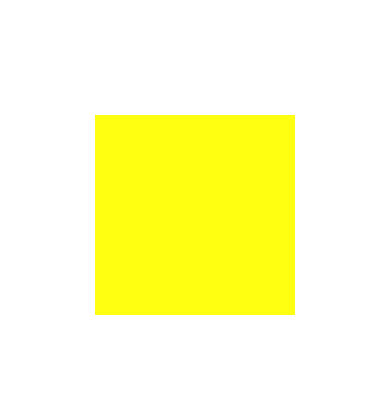
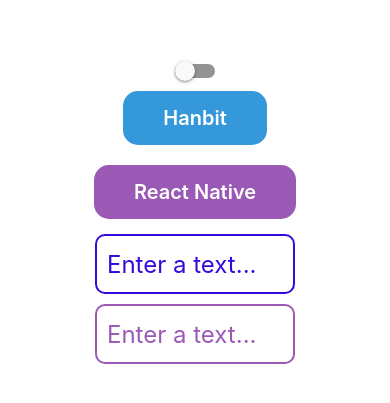
Before and after one commit to sh0seo/myReactNative, a React Native app: screen / in a window 390 px wide. Shown: the part 207-610 px from the top of the page. Built offline with nearby package versions, Linux system fonts and the light colour scheme.

Commit message:
'update'

```diff
--- a/index.js
+++ b/index.js
@@ -11,7 +11,8 @@
 // import App from './src/App1';
 // import App from './src/AppRetention';
 // import App from './src/chapter4/AppFlex';
-import App from './src/chapter4/AppShadow';
+// import App from './src/chapter4/AppShadow';
+import App from './src/chapter4/App';
 import {name as appName} from './app.json';
 
 AppRegistry.registerComponent(appName, () => App);
--- a/package.json
+++ b/package.json
@@ -22,6 +22,7 @@
     "@types/jest": "^25.2.3",
     "@types/react-native": "^0.63.2",
     "@types/react-test-renderer": "^16.9.2",
+    "@types/styled-components": "^5.1.7",
     "babel-jest": "^25.1.0",
     "eslint": "^6.5.1",
     "jest": "^25.1.0",
--- a/src/chapter4/App.tsx
+++ b/src/chapter4/App.tsx
@@ -1,13 +1,41 @@
-import React from 'react';
-import {View, Text} from 'react-native';
-import {styles} from './styles';
+import React, {useState} from 'react';
+import {Switch} from 'react-native';
+// import {styles} from './styles';
+
+// const App = () => {
+//   return (
+//     <View style={styles.continer}>
+//       <Text style={styles.text}>Inline Styling - Text</Text>
+//       <Text style={[styles.text, styles.error]}>Inline Styling - Error</Text>
+//     </View>
+//   );
+// };
+
+import styled,{ThemeProvider} from 'styled-components/native';
+import Button from './components/Button';
+import Input from './components/Input';
+import {lightTheme, darkTheme} from '../theme';
+
+const Container = styled.View`
+  flex: 1;
+  background-color: ${props => props.theme.background}
+  align-items: center;
+  justify-content: center;
+`;
 
 const App = () => {
+  const [isDark, setIsDark] = useState(false);
+  const _toggleSwitch = () => setIsDark(!isDark);
   return (
-    <View style={styles.continer}>
-      <Text style={styles.text}>Inline Styling - Text</Text>
-      <Text style={[styles.text, styles.error]}>Inline Styling - Error</Text>
-    </View>
+    <ThemeProvider theme={isDark ? darkTheme : lightTheme}>
+      <Container>
+        <Switch value={isDark} onValueChange={_toggleSwitch} />
+        <Button title="Hanbit" />
+        <Button title="React Native" />
+        <Input borderColor="#3409db" />
+        <Input borderColor="#9b59b6" />
+      </Container>
+    </ThemeProvider>
   );
 };
 
--- /dev/null
+++ b/src/chapter4/components/Button.tsx
@@ -0,0 +1,32 @@
+import React from 'react';
+import styled from 'styled-components/native';
+
+const ButtonContainer = styled.Pressable`
+  background-color: ${(props: ButtonProps) =>
+    props.title === 'Hanbit' ? props.theme.blue : props.theme.purple};
+  border-radius: 15px;
+  padding: 15px 40px;
+  margin: 10px 0px;
+  justify-content: center;
+`;
+
+const Title = styled.Text`
+  font-size: 20px;
+  font-weight: 600;
+  color: ${(props: ButtonProps) => props.theme.text};
+`;
+
+interface ButtonProps {
+  title: string;
+  theme: any;
+}
+
+const Button = (props: ButtonProps) => {
+  return (
+    <ButtonContainer title={props.title}>
+      <Title>{props.title}</Title>
+    </ButtonContainer>
+  );
+};
+
+export default Button;
--- /dev/null
+++ b/src/chapter4/components/Input.tsx
@@ -0,0 +1,26 @@
+import React from 'react';
+import styled from 'styled-components/native';
+
+interface TextInputProps {
+  borderColor: any;
+}
+
+const StyledInput = styled.TextInput.attrs((props: TextInputProps) => ({
+  placeholder: 'Enter a text...',
+  placeholderTextColor: props.borderColor,
+}))`
+  width: 200px;
+  height: 60px;
+  margin: 5px;
+  padding: 10px;
+  border-radius: 10px;
+  border: 2px;
+  border-color: ${(props: TextInputProps) => props.borderColor};
+  font-size: 24px;
+`;
+
+const Input = (props: TextInputProps) => {
+  return <StyledInput borderColor={props.borderColor} />;
+};
+
+export default Input;
--- /dev/null
+++ b/src/theme.tsx
@@ -0,0 +1,18 @@
+export const theme = {
+  purple: '#9b59b6',
+  blue: '#3498db',
+};
+
+export const lightTheme = {
+  background: '#ffffff',
+  text: '#ffffff',
+  purple: '#9b59b6',
+  blue: '#3498db',
+};
+
+export const darkTheme = {
+  background: '#34495e',
+  text: '#34495e',
+  purple: '#9b59b6',
+  blue: '#3498db',
+};
```
Also changed, not shown: 1 other file (tests, documents, lock files or other folders).
